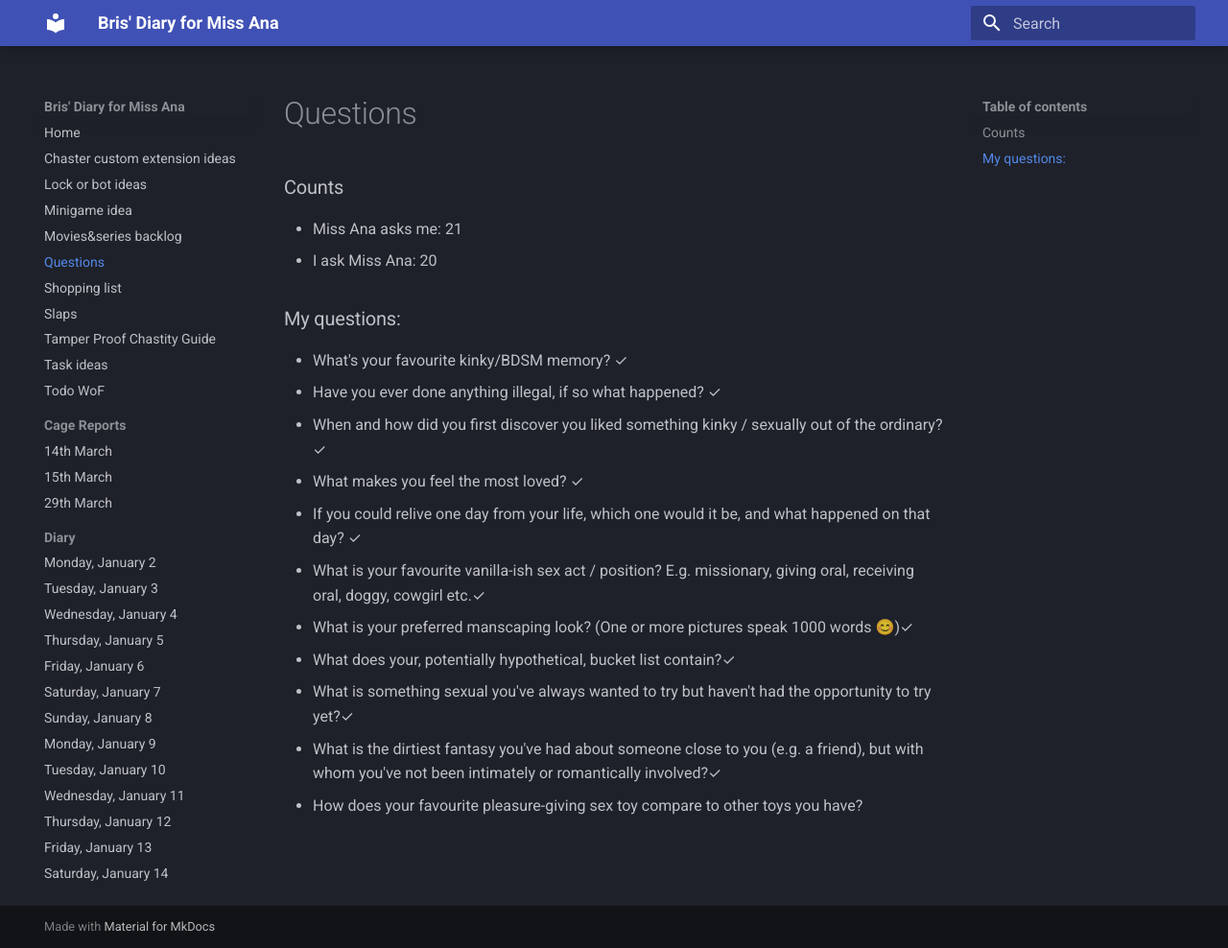
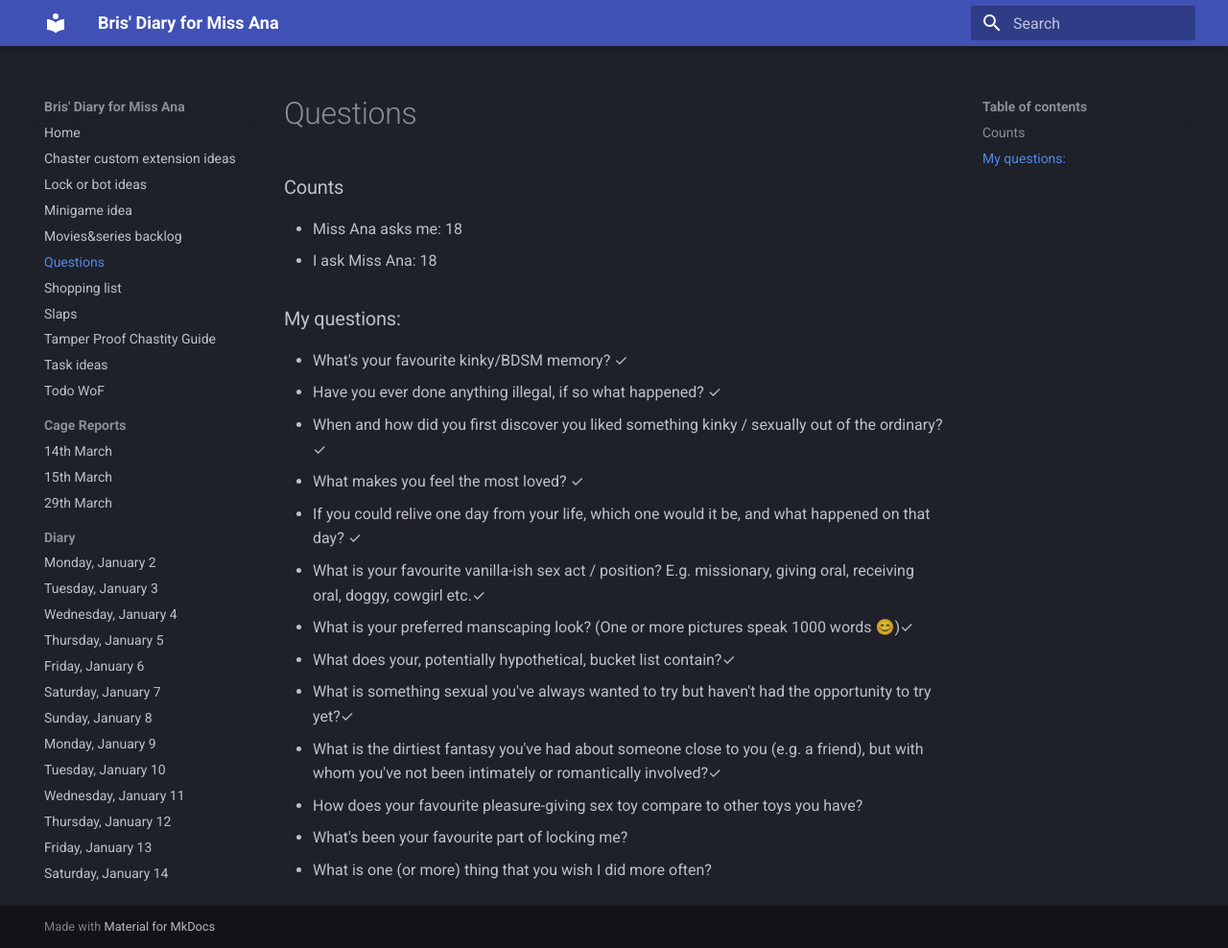
Before and after one commit to bris00/DFMA, an MkDocs documentation site: the page built from diary/Questions.md, in a window 1280 px wide and 988 px high. Shown: the whole window at 96% size. Built offline with MkDocs 1.6.1 and Material for MkDocs 9.7.7, drawn with Linux system fonts in a browser that asks for light colours.

Commit message:
vault backup: 2023-05-10 01:40:09
Affected files:
diary/.obsidian/workspace.json
diary/Questions.md

```diff
--- a/diary/Questions.md
+++ b/diary/Questions.md
@@ -1,6 +1,6 @@
 ### Counts
-* Miss Ana asks me: 21
-* I ask Miss Ana: 20
+* Miss Ana asks me: 18
+* I ask Miss Ana: 18
 
 ### My questions:
 
@@ -15,3 +15,5 @@
 * What is something sexual you've always wanted to try but haven't had the opportunity to try yet?✓
 * What is the dirtiest fantasy you've had about someone close to you (e.g. a friend), but with whom you've not been intimately or romantically involved?✓
 * How does your favourite pleasure-giving sex toy compare to other toys you have?
+* What's been your favourite part of locking me?
+* What is one (or more) thing that you wish I did more often?
```
Also changed, not shown: 1 other file.
